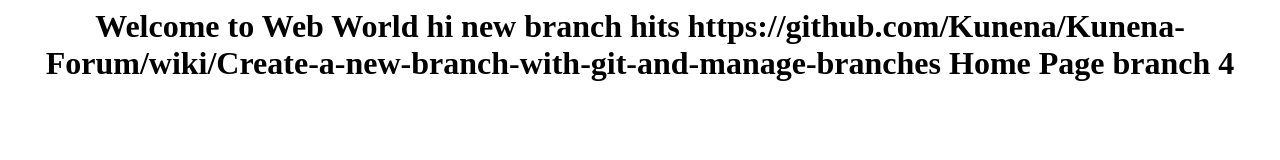
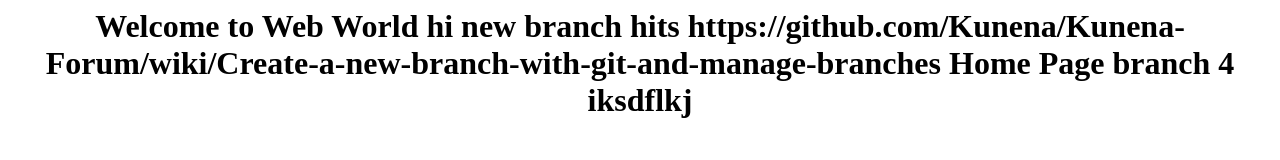
Before and after one commit to arunrkwork/Html, a plain HTML site: page index.html in a window 1280 px wide. Drawn offline with Linux system fonts and the light colour scheme.

Commit message:
b4 commit

```diff
--- a/index.html
+++ b/index.html
@@ -8,6 +8,7 @@
 				https://github.com/Kunena/Kunena-Forum/wiki/Create-a-new-branch-with-git-and-manage-branches
 				Home Page
 				branch 4
+				iksdflkj
 			</h1>
 		</center>
 	</body>
```
